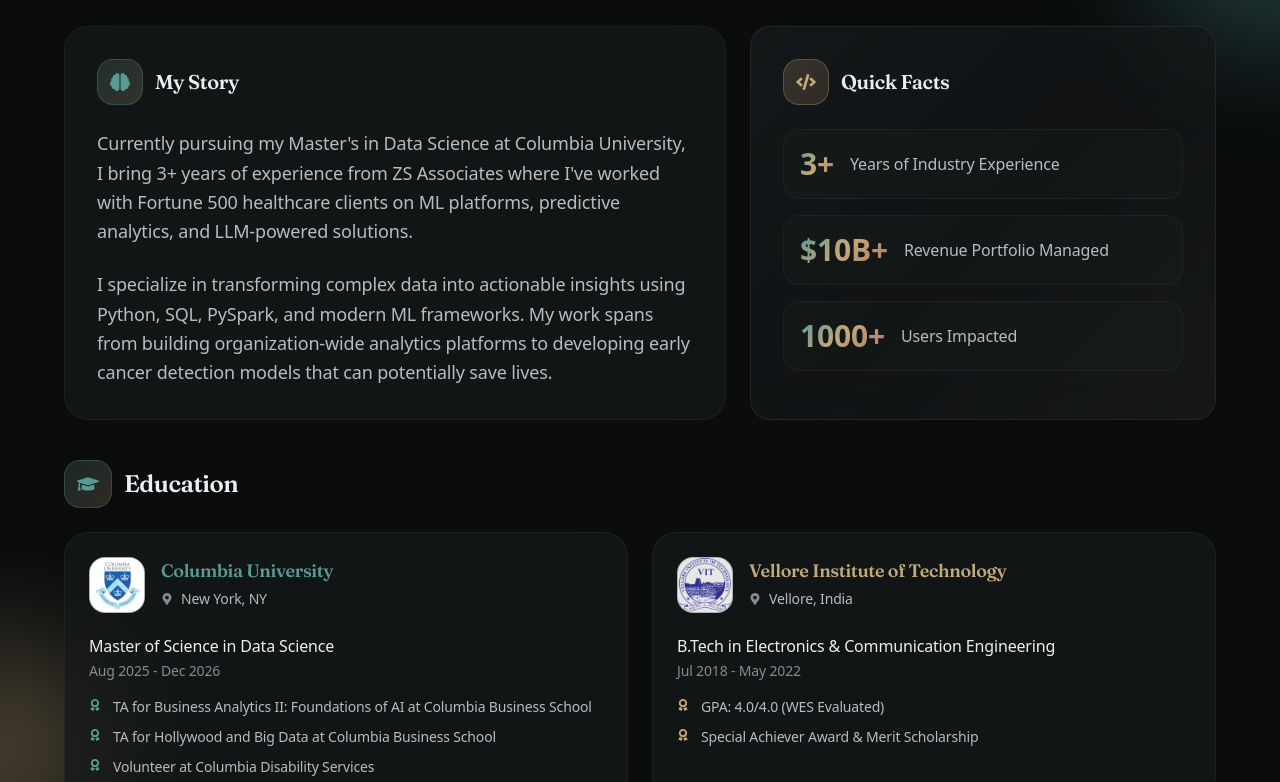
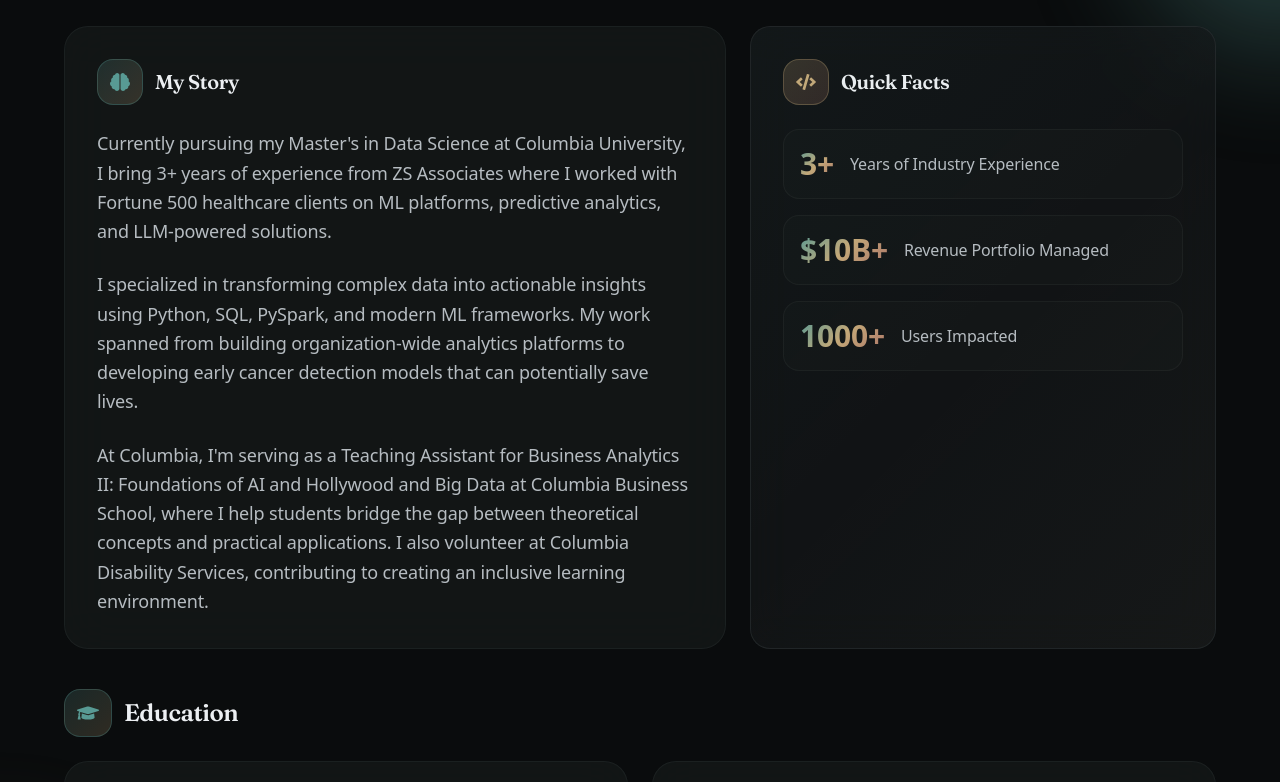
Before and after one commit to ARJUNVARMA2000/Portfolio-Website, a Next.js app: page / in a window 1280 px wide. Shown: the part 1120-1902 px from the top of the page. Built offline with nearby package versions, Linux system fonts and the light colour scheme; a web font is replaced by a local one.

Commit message:
Update My Story section: convert ZS work to past tense and add Columbia achievements

```diff
--- a/components/About.tsx
+++ b/components/About.tsx
@@ -106,14 +106,20 @@
             </div>
             <p className="text-text-secondary text-lg leading-relaxed mb-6">
               Currently pursuing my Master&apos;s in Data Science at Columbia University, I bring 3+ years of experience
-              from ZS Associates where I&apos;ve worked with Fortune 500 healthcare clients on
+              from ZS Associates where I worked with Fortune 500 healthcare clients on
               ML platforms, predictive analytics, and LLM-powered solutions.
             </p>
-            <p className="text-text-secondary text-lg leading-relaxed">
-              I specialize in transforming complex data into actionable insights using
-              Python, SQL, PySpark, and modern ML frameworks. My work spans from building
+            <p className="text-text-secondary text-lg leading-relaxed mb-6">
+              I specialized in transforming complex data into actionable insights using
+              Python, SQL, PySpark, and modern ML frameworks. My work spanned from building
               organization-wide analytics platforms to developing early cancer detection
               models that can potentially save lives.
+            </p>
+            <p className="text-text-secondary text-lg leading-relaxed">
+              At Columbia, I&apos;m serving as a Teaching Assistant for Business Analytics II: Foundations of AI
+              and Hollywood and Big Data at Columbia Business School, where I help students bridge the gap
+              between theoretical concepts and practical applications. I also volunteer at Columbia Disability Services,
+              contributing to creating an inclusive learning environment.
             </p>
           </motion.div>
 
```
